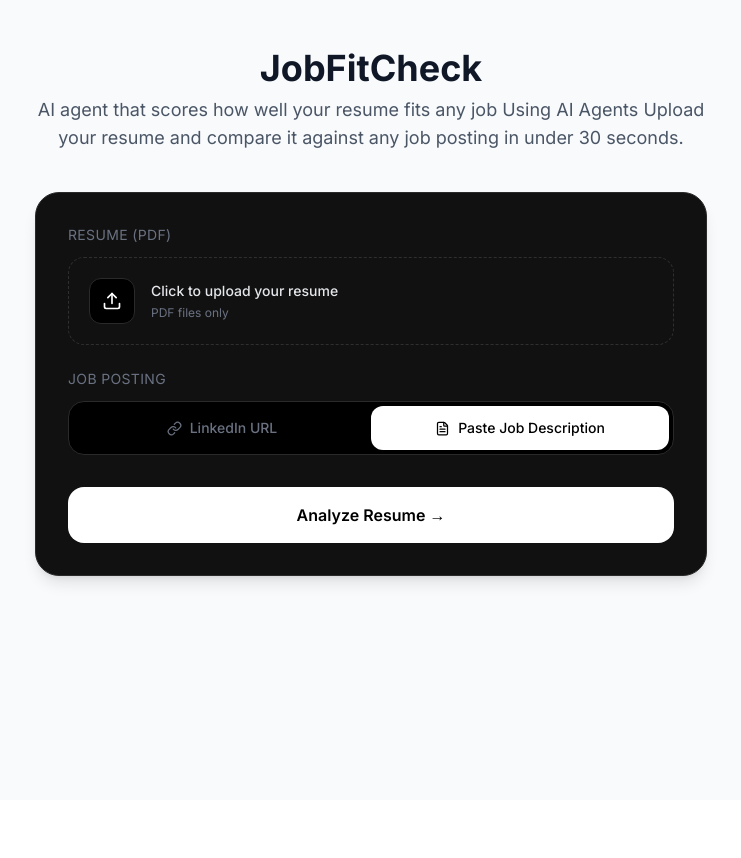
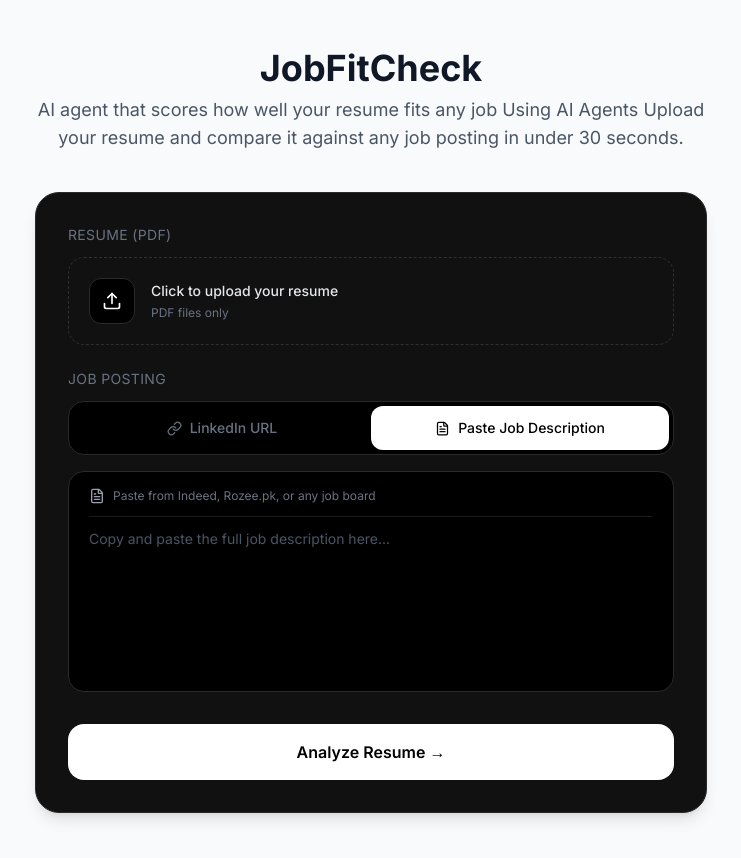
Before and after one commit to FatimaMansoorAhmed/Jobfitchecker, a Next.js app in the folder frontend/: page / in a window 1280 px wide. Both pictures are taken after a click on the button "Paste Job Description". Shown: the top 858 px of the page, without its empty margins (269-1010 px from the left). Before the commit the page ends 800 px from the top, so only its background shows below. Built offline with nearby package versions, Linux system fonts and the light colour scheme.

Commit message:
simplify to single input field for URL or JD

```diff
--- a/frontend/components/UploadForm.tsx
+++ b/frontend/components/UploadForm.tsx
@@ -13,15 +13,16 @@ export default function UploadForm({ onAnalyze, loading }: Props) {
   const [jobText, setJobText] = useState("");
   const [mode, setMode] = useState<"url" | "paste">("url");
 
-const handleSubmit = () => {
+  const handleSubmit = () => {
     if (!resume) return alert("Please upload a resume.");
-    if (!jobUrl.trim()) return alert("Please paste a job URL or job description.");
+    if (mode === "url" && !jobUrl.trim()) return alert("Please paste a LinkedIn job URL.");
+    if (mode === "paste" && !jobText.trim()) return alert("Please paste the job description.");
 
-    const isUrl = jobUrl.trim().startsWith("http");
-    if (isUrl) {
-      onAnalyze(resume, jobUrl.trim(), "");
+    // Key fix: only send what's relevant to the selected mode
+    if (mode === "url") {
+      onAnalyze(resume, jobUrl, "");
     } else {
-      onAnalyze(resume, "https://placeholder.com", jobUrl.trim());
+      onAnalyze(resume, "https://placeholder.com", jobText);
     }
   };
 
@@ -88,7 +89,7 @@ const handleSubmit = () => {
             <Link size={18} className="text-gray-400 shrink-0" />
             <input
               type="text"
-              placeholder="Paste a linkedIn Url Or Paste any job description"
+              placeholder="https://linkedin.com/jobs/..."
               value={jobUrl}
               onChange={(e) => setJobUrl(e.target.value)}
               className="bg-transparent text-white text-sm w-full outline-none placeholder:text-gray-600"
@@ -97,7 +98,23 @@ const handleSubmit = () => {
         )}
 
         {/* Paste Textarea */}
-
+        {mode === "paste" && (
+          <div className="bg-black rounded-2xl px-5 py-4 border border-[#2a2a2a] focus-within:border-white/30 transition-all duration-300">
+            <div className="flex items-center gap-2 mb-3 pb-3 border-b border-[#1a1a1a]">
+              <FileText size={16} className="text-gray-400" />
+              <span className="text-gray-500 text-xs">
+                Paste from Indeed, Rozee.pk, or any job board
+              </span>
+            </div>
+            <textarea
+              rows={7}
+              placeholder="Copy and paste the full job description here..."
+              value={jobText}
+              onChange={(e) => setJobText(e.target.value)}
+              className="bg-transparent text-white text-sm w-full outline-none placeholder:text-gray-600 resize-none"
+            />
+          </div>
+        )}
       </div>
 
       {/* Submit */}
```
